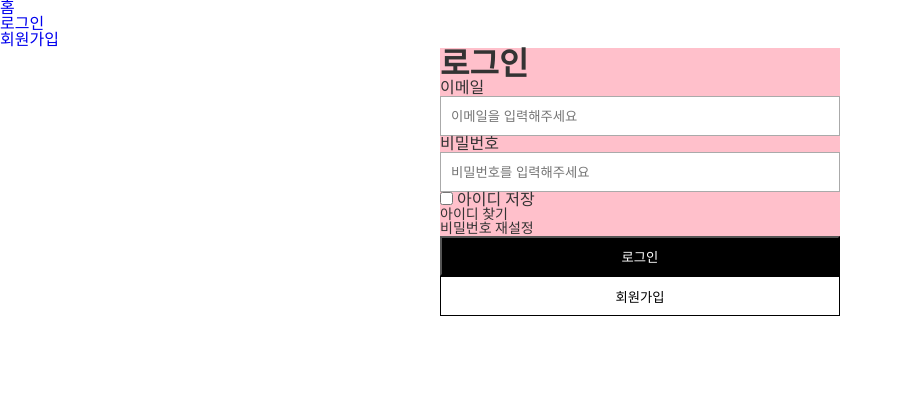
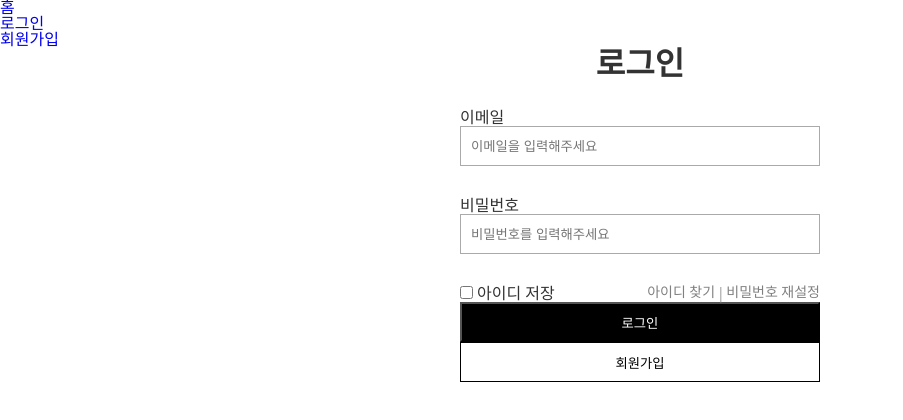
Before and after one commit to SuperMiniBeans/Front, a React (Create React App) app: page /login in a window 1280 px wide. Shown: the top 420 px of the page, without its empty margins (0-903 px from the left). Built offline with nearby package versions, Linux system fonts and the light colour scheme.

Commit message:
[ADD] 아이디 저장 작성, 스타일 수정

```diff
--- a/src/pages/Login.js
+++ b/src/pages/Login.js
@@ -1,17 +1,154 @@
 import styled from "styled-components";
 // import axios from "axios";
-import { useState } from "react";
+import { useEffect, useState } from "react";
 import { useNavigate } from "react-router-dom";
 import axios from "axios";
-// import { useCookies } from "react-cookie";
+import { FlexBox, FlexBoxSB } from "../styles/Layout";
+import { useCookies } from "react-cookie";
 
-const Wrapper = styled.div`
+
+function Login() {
+  const [email, setEmail] = useState("");
+  const [password, setPassword] = useState("");
+
+  const [emailMessage, setEmailMessage] = useState("");
+  const [passwordMessage, setPasswordMessage] = useState("");
+
+  /* 쿠키에 저장할 값 */
+  const [cookies, setCookie, removeCookie] = useCookies(["rememberUserId"]);
+  const [rememberId, setrememberId] = useState(false);
+
+  const navigate = useNavigate();
+
+  /* 아이디 유효성 검사 */
+  const userEmail = e => {
+    setEmail(e.target.value);
+
+    const emailReg = /^[A-Za-z0-9]([-_.]?[A-Za-z0-9])*@[A-Za-z0-9]([-_.]?[A-Za-z0-9])*\.[A-Za-z]{2,3}$/;
+
+    if (!emailReg.test(e.target.value)) {
+      setEmailMessage("잘못된 이메일 형식입니다");
+    } else {
+      setEmailMessage("올바른 이메일 형식입니다");
+    }
+  }
+
+  /* 비밀번호 유효성 검사 */
+  const userPassword = e => {
+    setPassword(e.target.value);
+
+    const passwordReg = /^[A-Za-z0-9]{4,8}$/;
+
+    if (!passwordReg.test(e.target.value)) {
+      setPasswordMessage("잘못된 비밀번호 형식입니다");
+    } else {
+      setPasswordMessage("올바른 비밀번호 형식입니다");
+    }
+  }
+
+  // 아이디 저장 쿠키 설정
+  useEffect(() => {
+    if(cookies.rememberUserId !== undefined) {
+      setEmail(cookies.rememberUserId);
+      setrememberId(true);
+    }
+  }, []);
+
+  const handleOnCheck = e => {
+    setrememberId(e.target.checked);
+    if(!e.target.checked) {
+      removeCookie("rememberUserId");
+    }
+  }
+
+  /* 회원가입 페이지로 이동 */
+  function goJoin() {
+    navigate('/join');
+  }
+
+  // 로그인 버튼 클릭시 실행될 작업
+  function SignIn() {
+    axios.post('/login', {
+      userEmail: email,
+      userPassword: password
+    })
+      .then(response => {
+        alert(response.status + "로그인이 완료되었습니다.");
+        console.log(email, password);
+        navigate('/');
+      }).catch(error => {
+        console.log(email, password);
+        alert(error);
+      });
+  }
+
+  return(
+    <LoginWrapper>
+      <TitleCenter><h2>로그인</h2></TitleCenter>
+
+      <FormWrap action="/login" method="POST">
+        <ItemWrap>
+          <div>
+            <label>이메일</label>
+          </div>
+          <div className="inputWrap">
+            <Input type="text" value={email} placeholder="이메일을 입력해주세요" onChange={userEmail}></Input>
+            <p>{emailMessage}</p>
+          </div>
+        </ItemWrap>
+
+        <ItemWrap>
+          <div>
+            <label>비밀번호</label>
+          </div>
+          <div>
+            <Input
+              type="password" value={password} placeholder="비밀번호를 입력해주세요" maxLength={8} onChange={userPassword}></Input>
+            <p>{passwordMessage}</p>
+          </div>
+        </ItemWrap>
+
+        <FlexBoxSB>
+          <div>
+            <input type="checkbox" name="saveId" onChange={e => handleOnCheck(e)} checked={rememberId}></input> 아이디 저장
+          </div>
+          <FlexBox style={{'color': 'grey'}}>
+            <div><p>아이디 찾기</p></div>
+            <div><span>&nbsp;|&nbsp;</span></div>
+            <div><p>비밀번호 재설정</p></div>
+          </FlexBox>
+        </FlexBoxSB>
+
+        <CompleteBtn type="submit" onClick={SignIn}>로그인</CompleteBtn>
+        <CompleteBtn2 type="submit" onClick={goJoin}>회원가입</CompleteBtn2>
+      </FormWrap>
+
+
+    </LoginWrapper>
+  )
+}
+
+const LoginWrapper = styled.div`
   width: 400px;
   margin: 0 auto;
+  padding: 0 20px;
   display: flex;
   flex-direction: column;
-  background-color: pink;
 `;
+
+const TitleCenter = styled.div`
+  margin-bottom: 30px;
+  text-align: center;
+`
+
+const FormWrap = styled.div`
+  display: flex;
+  flex-direction: column;
+`;
+
+const ItemWrap = styled.div`
+  height: 88px;
+`
 
 const Input = styled.input`
   width: 100%;
@@ -38,104 +175,4 @@ const CompleteBtn2 = styled.button`
   cursor: pointer;
 `
 
-
-function Login() {
-  const [email, setEmail] = useState("");
-  const [password, setPassword] = useState("");
-
-  const [emailMessage, setEmailMessage] = useState("");
-  const [passwordMessage, setPasswordMessage] = useState("");
-
-  /* 쿠키에 저장할 값 */
-  // const [cookies, setCookie, removeCookie] = useCookies(["rememberUserId"]);
-  // const [rememberId, setrememberId] = useState(false);
-
-  const navigate = useNavigate();
-
-  /* 아이디 유효성 검사 */
-  const userEmail = e => {
-    setEmail(e.target.value);
-    const emailReg = /^[A-Za-z0-9]([-_.]?[A-Za-z0-9])*@[A-Za-z0-9]([-_.]?[A-Za-z0-9])*\.[A-Za-z]{2,3}$/;
-
-    if (!emailReg.test(e.target.value)) {
-      setEmailMessage("잘못된 이메일 형식입니다");
-    } else {
-      setEmailMessage("올바른 이메일 형식입니다");
-    }
-  }
-
-  /* 비밀번호 유효성 검사 */
-  const userPassword = e => {
-    setPassword(e.target.value);
-    const passwordReg = /^[A-Za-z0-9]{4,8}$/;
-
-    if (!passwordReg.test(e.target.value)) {
-      setPasswordMessage("잘못된 비밀번호 형식입니다");
-    } else {
-      setPasswordMessage("올바른 비밀번호 형식입니다");
-    }
-  }
-
-  /* 회원가입 페이지로 이동 */
-  function goJoin() {
-    navigate('/Join');
-  }
-
-  function SignIn() {
-    axios.post('http://localhost:8080/login', {
-      userEmail: email,
-      userPassword: password
-    })
-      .then(response => {
-        alert(response.status + "로그인이 완료되었습니다.");
-        console.log(email, password);
-      }).catch(error => {
-        console.log(email, password);
-        alert(error);
-      });
-  }
-
-  return(
-    <Wrapper>
-      <h2>로그인</h2>
-
-      <div className="ItemWrap">
-        <div>
-          <label>이메일</label>
-        </div>
-        <div className="inputWrap">
-          <Input type="text" value={email} placeholder="이메일을 입력해주세요" onChange={userEmail}></Input>
-          <p>{emailMessage}</p>
-        </div>
-      </div>
-
-      <div className="ItemWrap">
-        <div>
-          <label>비밀번호</label>
-        </div>
-        <div>
-          <Input
-            type="password" value={password} placeholder="비밀번호를 입력해주세요" maxLength={8} onChange={userPassword}></Input>
-          <p>{passwordMessage}</p>
-        </div>
-      </div>
-
-      <div className="flexbox"></div>
-      <div>
-        <input type="checkbox"></input> 아이디 저장
-      </div>
-      <div>
-        <div><p>아이디 찾기</p></div>
-        <div><p>비밀번호 재설정</p></div>
-      </div>
-
-      <CompleteBtn type="submit" onClick={SignIn}>로그인</CompleteBtn>
-      <CompleteBtn2 type="submit" onClick={goJoin}>회원가입</CompleteBtn2>
-
-    </Wrapper>
-
-  )
-}
-
-
 export default Login;
```
